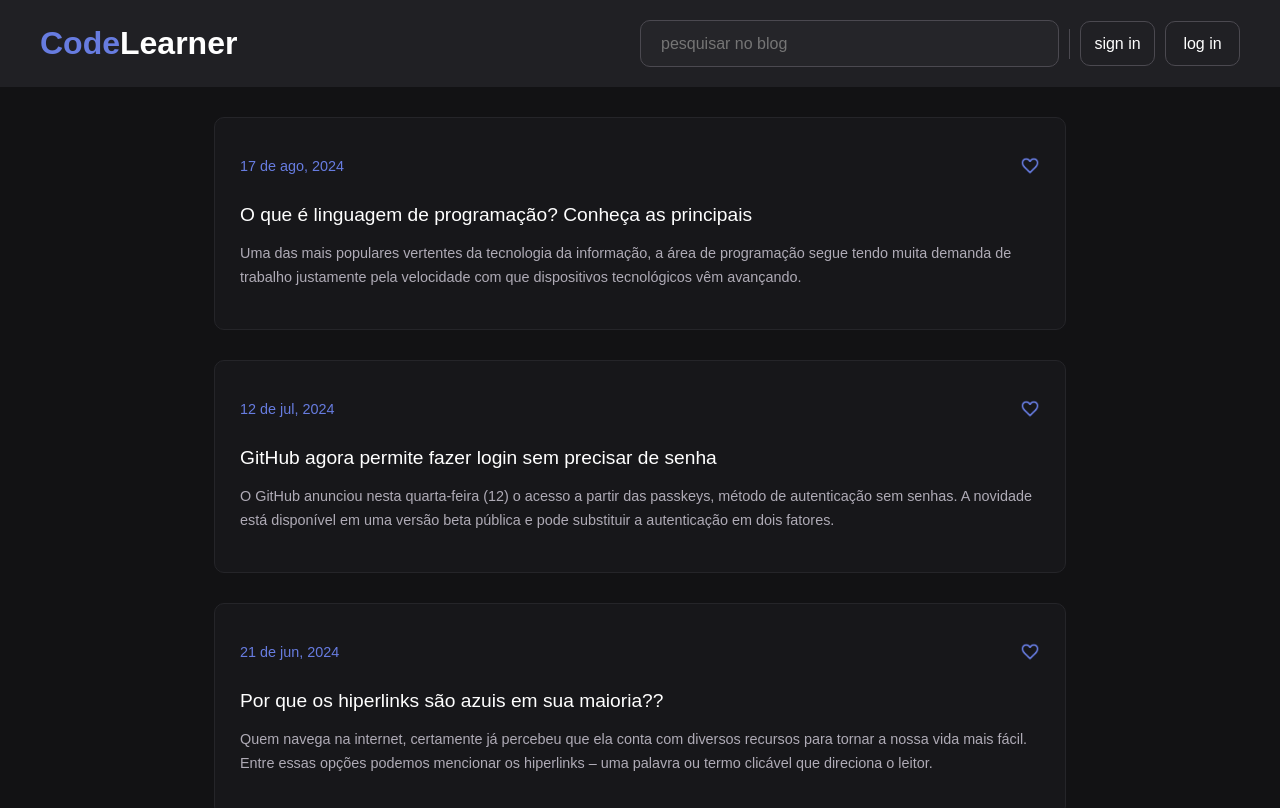
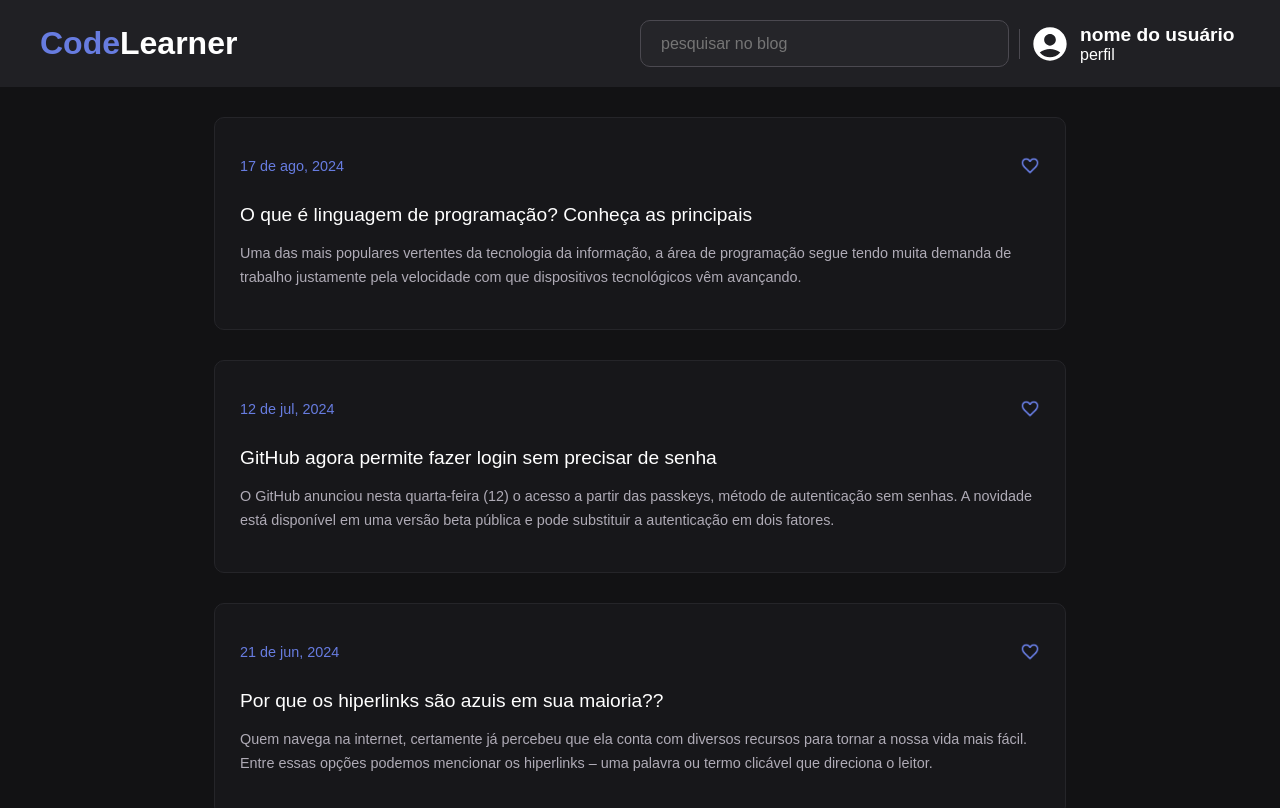
Before and after one commit to LeonardoCaml/blog, a React (Vite) app: page / in a window 1280 px wide. Shown: the top 808 px of the page. Built offline with nearby package versions, Linux system fonts and the light colour scheme.

Commit message:
feat: redecoration header

```diff
--- a/package.json
+++ b/package.json
@@ -13,6 +13,7 @@
   "dependencies": {
     "@emotion/react": "^11.13.5",
     "@emotion/styled": "^11.13.5",
+    "@mui/icons-material": "^6.2.1",
     "@mui/material": "^6.1.9",
     "@mui/styled-engine-sc": "^6.1.9",
     "react": "^18.3.1",
--- a/src/components/header.tsx
+++ b/src/components/header.tsx
@@ -1,5 +1,21 @@
 import * as React from "react";
 import styled from "styled-components";
+import AccountCircleIcon from "@mui/icons-material/AccountCircle";
+import CircleNotificationsIcon from "@mui/icons-material/CircleNotifications";
+import SettingsIcon from "@mui/icons-material/Settings";
+
+const AccountEntry = () => {
+  return (
+    <div style={{ display: "flex", gap: 10 }}>
+      <a href="#">
+        <HeaderButton>sign in</HeaderButton>
+      </a>
+      <a href="#">
+        <HeaderButton>log in</HeaderButton>
+      </a>
+    </div>
+  );
+};
 
 export const Header = () => {
   return (
@@ -11,13 +27,13 @@ export const Header = () => {
       <Input>
         <input placeholder="pesquisar no blog" id="input" />
         <Divider />
-        <div style={{ display: "flex", gap: 10 }}>
-          <a href="#">
-            <HeaderButton>sign in</HeaderButton>
-          </a>
-          <a href="#">
-            <HeaderButton>log in</HeaderButton>
-          </a>
+        {/* <div><AccountEntry /></div> */}
+        <div style={{ display: "flex", alignItems: "center", gap: 10 }}>
+          <AccountCircleIcon sx={{ color: "#ffffff", fontSize: "2.5rem" }} />
+          <div style={{ color: "#ffffff", width: 160 }}>
+            <UserText>nome do usuário</UserText>
+            <PerfilText>perfil</PerfilText>
+          </div>
         </div>
       </Input>
     </AppBar>
@@ -59,3 +75,12 @@ const Title = styled.h1<{ $color?: boolean }>`
   color: ${(props) => (props.$color ? "#FFFFFF" : "#677CE0")};
   font-weight: 700;
 `;
+
+const UserText = styled.p`
+  font-size: 1.2rem;
+  font-weight: 700;
+`;
+
+const PerfilText = styled.p`
+  font-size: 1rem;
+`;
```
Also changed, not shown: 1 other file (tests, documents, lock files or other folders).
